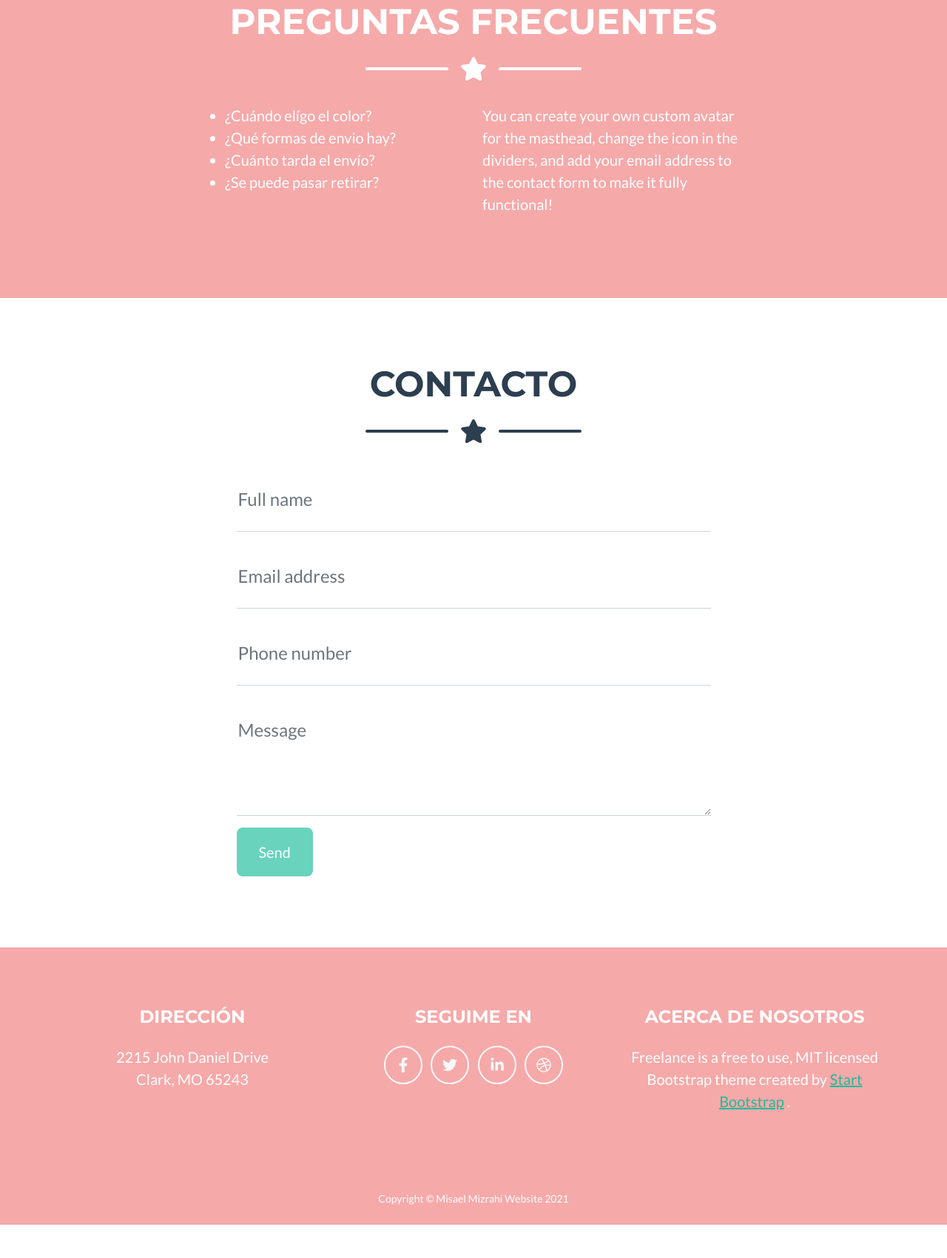
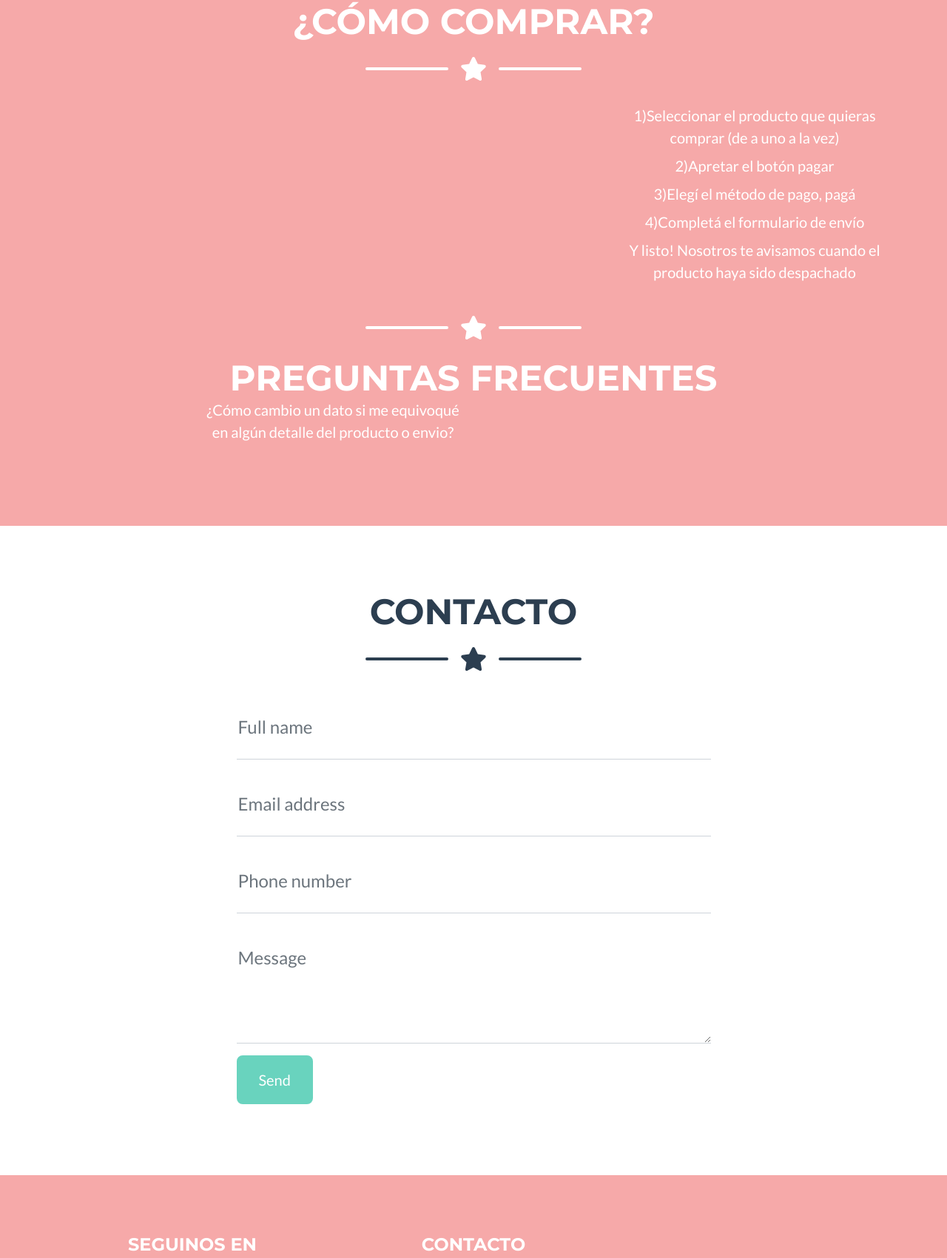
Before and after one commit to misael-github/SPA-Mini-Tienda, a plain HTML site: page index.html in a window 1280 px wide. Shown: the part 2281-3982 px from the top of the page at 74% size. Before the commit the page ends 3937 px from the top, so only its background shows below. Drawn offline with nearby package versions, Linux system fonts and the light colour scheme.

Commit message:
cambios en footer, agrego preguntas frecuentos y como comprar

```diff
--- a/index.html
+++ b/index.html
@@ -1,5 +1,5 @@
 <!DOCTYPE html>
-<html lang="en">
+<html lang="es">
   <head>
     <meta charset="utf-8" />
     <meta
@@ -8,7 +8,7 @@
     />
     <meta name="description" content="" />
     <meta name="author" content="" />
-    <title>Freelancer - Start Bootstrap Theme</title>
+    <title>Kabrachica</title>
     <!-- Favicon-->
     <link rel="icon" type="image/x-icon" href="assets/favicon.ico" />
     <!-- Font Awesome icons (free version)-->
@@ -366,7 +366,7 @@
       <div class="container">
         <!-- Preguntas frecuentes -->
         <h2 class="page-section-heading text-center text-uppercase text-white">
-          Preguntas frecuentes
+          ¿Cómo comprar?
         </h2>
         <!-- Icon Divider-->
         <div class="divider-custom divider-light">
@@ -377,19 +377,43 @@
         <!-- About Section Content-->
         <div class="row">
           <div class="col-lg-4 ms-auto">
-           <ul class="lead">
-               <li>¿Cuándo elígo el color?</li>
-               <li> ¿Qué formas de envio hay?</li>
-               <li>¿Cuánto tarda el envío?</li>
-               <li>¿Se puede pasar retirar?</li>
+           <ul class="lead list-unstyled">
+               <li class="text-center mb-2">1)Seleccionar el producto que quieras comprar (de a uno a la vez)</li>
+               <li class="text-center mb-2">2)Apretar el botón pagar</li>
+               <li class="text-center mb-2">3)Elegí el método de pago, pagá</li>
+               <li class="text-center mb-2">4)Completá el formulario de envío </li>
+               <li class="text-center">Y listo!  Nosotros te avisamos cuando el producto haya sido despachado</li>
            </ul>
           </div>
+          <!-- Icon Divider-->
+          <div class="divider-custom divider-light">
+            <div class="divider-custom-line"></div>
+            <div class="divider-custom-icon"><i class="fas fa-star"></i></div>
+            <div class="divider-custom-line"></div>
+          </div>
+          <div class="container">
+            <!-- Preguntas frecuentes -->
+            <h2 class="page-section-heading text-center text-uppercase text-white ">
+              Preguntas frecuentes
+            </h2>
+            <!-- About Section Content-->
+            <div class="row">
+              <div class="col-lg-4 ms-auto">
+               <ul class="lead list-unstyled">
+                   <li class="text-center mb-2">¿Cómo cambio un dato si me equivoqué en algún detalle del producto o envio?</li>
+                   <li class="text-center mb-2"></li>
+                   <li class="text-center mb-2"></li>
+                   <li class="text-center mb-2"></li>
+                   <li class="text-center"></li>
+               </ul>
+              </div>
+
           <div class="col-lg-4 me-auto">
-            <p class="lead">
+            <!-- <p class="lead">
               You can create your own custom avatar for the masthead, change the
               icon in the dividers, and add your email address to the contact
               form to make it fully functional!
-            </p>
+            </p> -->
           </div>
         </div>
         <!-- About Section Button-->
@@ -535,17 +559,17 @@
       <div class="container">
         <div class="row">
           <!-- Footer Location-->
-          <div class="col-lg-4 mb-5 mb-lg-0">
+          <!-- <div class="col-lg-4 mb-5 mb-lg-0">
             <h4 class="text-uppercase mb-4">Dirección</h4>
             <p class="lead mb-0">
               2215 John Daniel Drive
               <br />
               Clark, MO 65243
             </p>
-          </div>
+          </div> -->
           <!-- Footer Social Icons-->
           <div class="col-lg-4 mb-5 mb-lg-0">
-            <h4 class="text-uppercase mb-4">Seguime en</h4>
+            <h4 class="text-uppercase mb-4">Seguinos en</h4>
             <a class="btn btn-outline-light btn-social mx-1" href="#!"
               ><i class="fab fa-fw fa-facebook-f"></i
             ></a>
@@ -561,13 +585,17 @@
           </div>
           <!-- Footer About Text-->
           <div class="col-lg-4">
-            <h4 class="text-uppercase mb-4">Acerca de nosotros</h4>
-            <p class="lead mb-0">
-              Freelance is a free to use, MIT licensed Bootstrap theme created
-              by
-              <a href="http://startbootstrap.com">Start Bootstrap</a>
-              .
-            </p>
+            <h4 class="text-uppercase mb-4">Contacto</h4>
+            <div class="row">
+              <div class="col-lg-4 ms-auto">
+               <ul class="lead list-unstyled">
+                   <li class="text-center mb-2"><i class="fas fa-envelope footer_contact"></i>dmisael2000@gmail.com</li>
+                   <li class="text-center mb-2"><i class="fas fa-phone footer_contact"></i>1157482639</li>
+                   <li class="text-center mb-2"><i class="fas fa-map-marker-alt footer_contact"></i>Vicente Lopez, Buenos Aires, Argentina</li>
+                   <li class="text-center mb-2"> </li>
+                   <li class="text-center"></li>
+               </ul>
+              </div>
           </div>
         </div>
       </div>
```
Also changed, not shown: css/styles.css.
